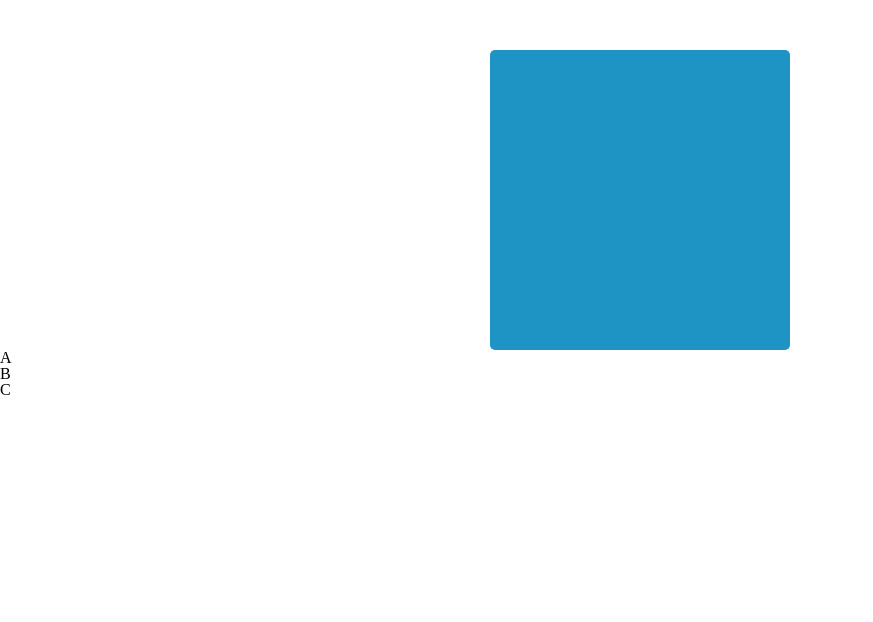
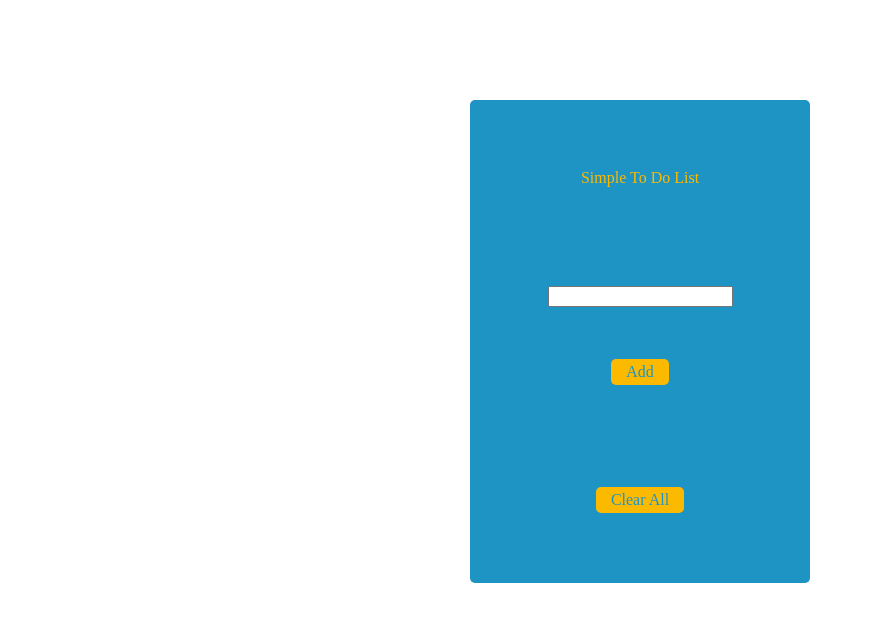
Before and after one commit to acortega86/jQuery, a plain HTML site: page index.html in a window 1280 px wide. Shown: the whole page, without its empty margins (0-873 px from the left). Drawn offline with nearby package versions, Linux system fonts and the light colour scheme.

Commit message:
Jquery Stuff
Added JQuery Stuff

```diff
--- a/index.html
+++ b/index.html
@@ -8,14 +8,22 @@
     <script src="https://ajax.googleapis.com/ajax/libs/jquery/3.1.1/jquery.min.js"></script>
     <script type="text/javascript" src="js/min/main-min.js"></script>
   </head>
+  <body>
 
-  <body>
-    <div id="button">
+    <div class="container">
+		<h2>Simple To Do List</h2>
+
+		<form name="toDoList">
+			<input type="text" name="ListItem"/>
+		</form>
+
+		<div id="add">Add</div>
+		<br/>
+		<ol></ol>
+
+
+    <div id="clear">Clear All</div>
     </div>
-    <ul>
-      <li>A</li>
-      <li>B</li>
-      <li>C</li>
-    </ul>
-  </body>
+	</body>
+
 </html>
--- a/js/main.js
+++ b/js/main.js
@@ -1,11 +1,15 @@
 // JQUERY
+$(document).ready(function(){
+        $('#add').click(function(){
+    var toAdd = $('input[name=ListItem]').val();
+      $('ol').append('<li>' + toAdd + '</li>');
+      });
 
-$(document).ready(function(){
+      $(document).on('click','li', function(){
+        $(this).fadeOut('slow');
+      });
 
-  $('#button').click(function(){
-
-    $('ul li:nth-child(2), #button').fadeTo('fast', 0.5);
-
-  });
-
-});
+      $('input').focus(function() {
+        $(this).val('');
+      });
+    });
--- a/js/min/main-min.js
+++ b/js/min/main-min.js
@@ -1 +1 @@
-$(document).ready(function(){$("#button").click(function(){$("ul li:nth-child(2), #button").fadeTo("fast",.5)})});
+$(document).ready(function(){$("#add").click(function(){var n=$("input[name=ListItem]").val();$("ol").append("<li>"+n+"</li>")}),$(document).on("click","li",function(){$(this).fadeOut("slow")}),$("input").focus(function(){$(this).val("")})});
--- a/stylesheets/_sass/helpers/_reset.scss
+++ b/stylesheets/_sass/helpers/_reset.scss
@@ -18,7 +18,7 @@ article, aside, canvas, details, embed,
 figure, figcaption, footer, header, hgroup,
 menu, nav, output, ruby, section, summary,
 time, mark, audio, video {
-	margin: 0;
+	margin: 50px;
 	padding: 0;
 	border: 0;
 	font-size: 100%;
--- a/stylesheets/_sass/main.scss
+++ b/stylesheets/_sass/main.scss
@@ -1,17 +1,48 @@
 @import 'helpers/reset';
 
-$squaresize: 300px;
-$smallButton: 200px;
+.container{
+padding: 20px;
+width: 300px;
+margin: 0 auto;
+margin-top: 40px;
+border-radius: 5px;
+background-color: #1E94C4;
+color: #FBBA00;
+text-align: center;
+}
 
-#button {
-  height: $squaresize;
-  width: $squaresize;
-  line-height: $squaresize;
-  background-color: #1E94C4;
-  margin: 50px auto 0 auto;
-  border-radius: 5px;
-  text-align: center;
-  color: #FBBA00;
-  text-transform: uppercase;;
-  font-family: sans-serif;
+#add{
+display: inline-block;
+background-color: #FBBA00;
+color: #1E94C4;
+border-radius: 5px;
+text-align: center;
+margin-top: 2px;
+padding: 5px 15px;
 }
+
+#add:hover{
+cursor: pointer;
+opacity: .8;}
+
+#clear{
+display: inline-block;
+background-color: #FBBA00;
+color: #1E94C4;
+border-radius: 5px;
+text-align: center;
+margin-top: 2px;
+padding: 5px 15px;
+}
+
+#clear:hover{
+cursor: pointer;
+opacity: .8;}
+
+form {
+display: inline-block;
+}
+
+li:hover{
+  cursor: pointer;
+ }
```
Also changed, not shown: stylesheets/css/main.css.
